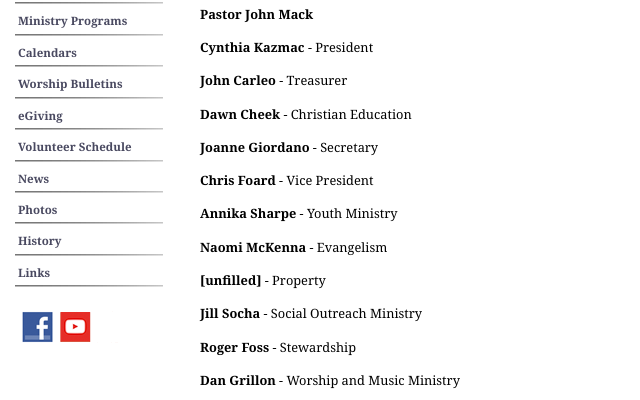
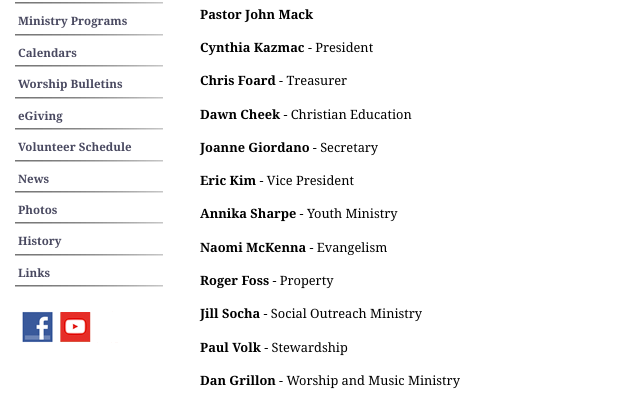
Before and after one commit to htlc150/website, a plain HTML site: page council.html in a window 1280 px wide. Shown: the part 273-673 px from the top of the page, 0-640 px from the left. Drawn offline with Linux system fonts and the light colour scheme.

Commit message:
updates for office email, service info, and council

```diff
--- a/council.html
+++ b/council.html
@@ -76,7 +76,7 @@
 <b>Cynthia Kazmac</b> -
 	President
 </p><p>
-<b>John Carleo</b> -
+<b>Chris Foard</b> -
 	Treasurer
 </p><p>
 <b>Dawn Cheek</b> -
@@ -85,7 +85,7 @@
 <b>Joanne Giordano</b> -
 	Secretary
 </p><p>
-<b>Chris Foard</b> -
+<b>Eric Kim</b> -
 	Vice President
 </p><p>
 <b>Annika Sharpe</b> -
@@ -94,13 +94,13 @@
 <b>Naomi McKenna</b> -
 	Evangelism
 </p><p>
-<b>[unfilled]</b> -
+<b>Roger Foss</b> -
 	Property
 </p><p>
 <b>Jill Socha</b> -
 	Social Outreach Ministry
 </p><p>
-<b>Roger Foss</b> -
+<b>Paul Volk</b> -
 	Stewardship
 </p><p>
 <b>Dan Grillon</b> -
```
Also changed, not shown: index.html (+4 -2 lines).
